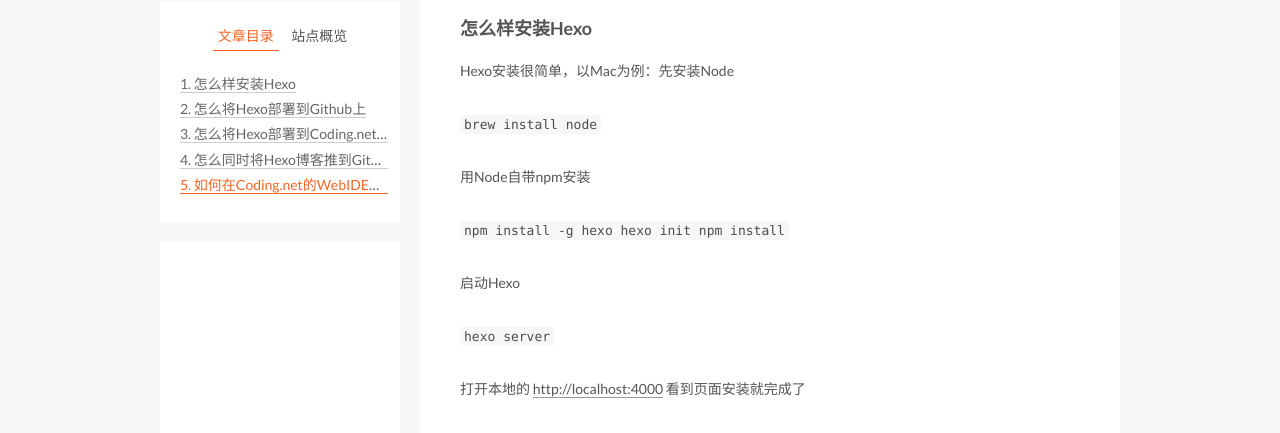
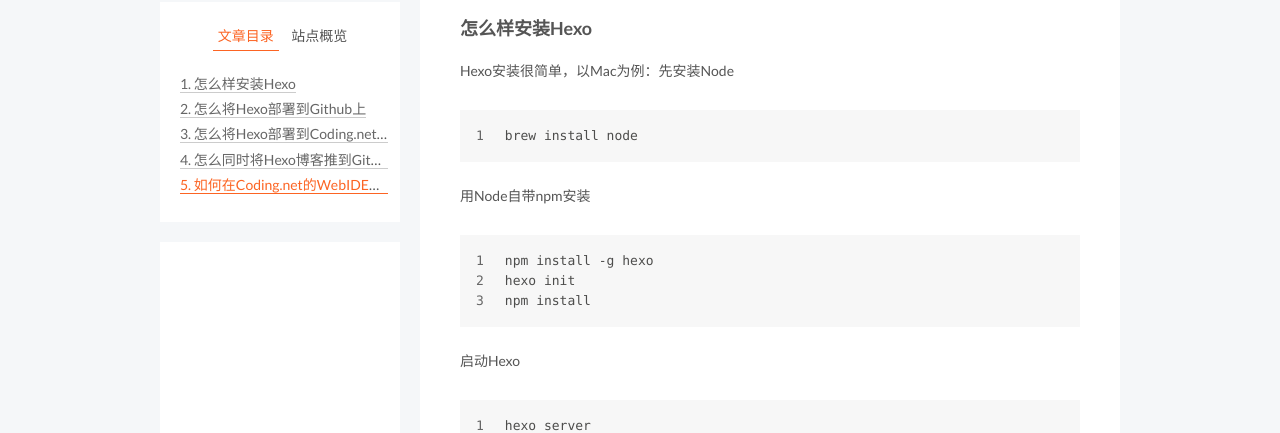
Before and after one commit to chenguofeng/chenguofeng.github.io, a plain HTML site: page 2016/10/21/Hexo同时托管到Github和Coding中遇到的问题/index.html in a window 1280 px wide. Shown: the part 369-802 px from the top of the page. Drawn offline with Linux system fonts and the light colour scheme; a script that the page names is missing.

Commit message:
Site updated: 2016-11-08 15:14:53

```diff
--- a/2016/10/21/Hexo同时托管到Github和Coding中遇到的问题/index.html
+++ b/2016/10/21/Hexo同时托管到Github和Coding中遇到的问题/index.html
@@ -90,7 +90,7 @@
 <meta property="og:url" content="http://www.ko97.com/2016/10/21/Hexo同时托管到Github和Coding中遇到的问题/index.html">
 <meta property="og:site_name" content="风雨兼程">
 <meta property="og:description" content="在决定写博客前考虑了很多开源的博客的程序，从PHP的wordpress、typecho到jekyll，但最终选择了Hexo，原因就是不想太去过多关注功能性，把重点放到博客的内容上。我的博客选用了Hexo的next主题，喜欢的朋友也可以选择这个主题，传送门 Next 。同时,我也将个人博客同时部到了Github和Codeing.net，下面我将安装的过程遇到的一些问题记录下来，供大家参考，如果有其它">
-<meta property="og:updated_time" content="2016-11-08T01:50:07.000Z">
+<meta property="og:updated_time" content="2016-11-08T06:58:08.000Z">
 <meta name="twitter:card" content="summary">
 <meta name="twitter:title" content="Hexo同时托管到Github和Coding中遇到的问题">
 <meta name="twitter:description" content="在决定写博客前考虑了很多开源的博客的程序，从PHP的wordpress、typecho到jekyll，但最终选择了Hexo，原因就是不想太去过多关注功能性，把重点放到博客的内容上。我的博客选用了Hexo的next主题，喜欢的朋友也可以选择这个主题，传送门 Next 。同时,我也将个人博客同时部到了Github和Codeing.net，下面我将安装的过程遇到的一些问题记录下来，供大家参考，如果有其它">
@@ -359,13 +359,11 @@
         <p>在决定写博客前考虑了很多开源的博客的程序，从PHP的wordpress、typecho到jekyll，但最终选择了Hexo，原因就是不想太去过多关注功能性，把重点放到博客的内容上。我的博客选用了Hexo的next主题，喜欢的朋友也可以选择这个主题，传送门 <a href="http://theme-next.iissnan.com/" target="_blank" rel="external">Next</a> 。同时,我也将个人博客同时部到了Github和Codeing.net，下面我将安装的过程遇到的一些问题记录下来，供大家参考，如果有其它问题也可以在文章下方留言，我后面会持续更新。</p>
 <a id="more"></a>
 <h3 id="怎么样安装Hexo"><a href="#怎么样安装Hexo" class="headerlink" title="怎么样安装Hexo"></a>怎么样安装Hexo</h3><p>Hexo安装很简单，以Mac为例：先安装Node</p>
-<p><code>brew install node</code></p>
+<figure class="highlight plain"><table><tr><td class="gutter"><pre><div class="line">1</div></pre></td><td class="code"><pre><div class="line">brew install node</div></pre></td></tr></table></figure>
 <p>用Node自带npm安装</p>
-<p><code>npm install -g hexo
-hexo init
-npm install</code></p>
+<figure class="highlight plain"><table><tr><td class="gutter"><pre><div class="line">1</div><div class="line">2</div><div class="line">3</div></pre></td><td class="code"><pre><div class="line">npm install -g hexo</div><div class="line">hexo init</div><div class="line">npm install</div></pre></td></tr></table></figure>
 <p>启动Hexo</p>
-<p><code>hexo server</code></p>
+<figure class="highlight plain"><table><tr><td class="gutter"><pre><div class="line">1</div></pre></td><td class="code"><pre><div class="line">hexo server</div></pre></td></tr></table></figure>
 <p>打开本地的 <a href="http://localhost:4000" target="_blank" rel="external">http://localhost:4000</a> 看到页面安装就完成了</p>
 <h3 id="怎么将Hexo部署到Github上"><a href="#怎么将Hexo部署到Github上" class="headerlink" title="怎么将Hexo部署到Github上"></a>怎么将Hexo部署到Github上</h3><h3 id="怎么将Hexo部署到Coding-net上"><a href="#怎么将Hexo部署到Coding-net上" class="headerlink" title="怎么将Hexo部署到Coding.net上"></a>怎么将Hexo部署到Coding.net上</h3><h3 id="怎么同时将Hexo博客推到Github和Coding-net上"><a href="#怎么同时将Hexo博客推到Github和Coding-net上" class="headerlink" title="怎么同时将Hexo博客推到Github和Coding.net上"></a>怎么同时将Hexo博客推到Github和Coding.net上</h3><h3 id="如何在Coding-net的WebIDE上写博客"><a href="#如何在Coding-net的WebIDE上写博客" class="headerlink" title="如何在Coding.net的WebIDE上写博客"></a>如何在Coding.net的WebIDE上写博客</h3><p>——未完待续</p>
 
--- a/css/main.css
+++ b/css/main.css
@@ -1558,7 +1558,7 @@
   width: 4px;
   height: 4px;
   border-radius: 50%;
-  background: #eb4598;
+  background: #0467ff;
 }
 .links-of-blogroll {
   font-size: 13px;
--- a/search.xml
+++ b/search.xml
@@ -12,7 +12,7 @@
     <entry>
       <title><![CDATA[Hexo同时托管到Github和Coding中遇到的问题]]></title>
       <url>%2F2016%2F10%2F21%2FHexo%E5%90%8C%E6%97%B6%E6%89%98%E7%AE%A1%E5%88%B0Github%E5%92%8CCoding%E4%B8%AD%E9%81%87%E5%88%B0%E7%9A%84%E9%97%AE%E9%A2%98%2F</url>
-      <content type="text"><![CDATA[在决定写博客前考虑了很多开源的博客的程序，从PHP的wordpress、typecho到jekyll，但最终选择了Hexo，原因就是不想太去过多关注功能性，把重点放到博客的内容上。我的博客选用了Hexo的next主题，喜欢的朋友也可以选择这个主题，传送门 Next 。同时,我也将个人博客同时部到了Github和Codeing.net，下面我将安装的过程遇到的一些问题记录下来，供大家参考，如果有其它问题也可以在文章下方留言，我后面会持续更新。 怎么样安装HexoHexo安装很简单，以Mac为例：先安装Node brew install node 用Node自带npm安装 npm install -g hexo hexo init npm install 启动Hexo hexo server 打开本地的 http://localhost:4000 看到页面安装就完成了 怎么将Hexo部署到Github上怎么将Hexo部署到Coding.net上怎么同时将Hexo博客推到Github和Coding.net上如何在Coding.net的WebIDE上写博客——未完待续]]></content>
+      <content type="text"><![CDATA[在决定写博客前考虑了很多开源的博客的程序，从PHP的wordpress、typecho到jekyll，但最终选择了Hexo，原因就是不想太去过多关注功能性，把重点放到博客的内容上。我的博客选用了Hexo的next主题，喜欢的朋友也可以选择这个主题，传送门 Next 。同时,我也将个人博客同时部到了Github和Codeing.net，下面我将安装的过程遇到的一些问题记录下来，供大家参考，如果有其它问题也可以在文章下方留言，我后面会持续更新。 怎么样安装HexoHexo安装很简单，以Mac为例：先安装Node 1brew install node 用Node自带npm安装 123npm install -g hexohexo initnpm install 启动Hexo 1hexo server 打开本地的 http://localhost:4000 看到页面安装就完成了 怎么将Hexo部署到Github上怎么将Hexo部署到Coding.net上怎么同时将Hexo博客推到Github和Coding.net上如何在Coding.net的WebIDE上写博客——未完待续]]></content>
     </entry>
 
 
```
